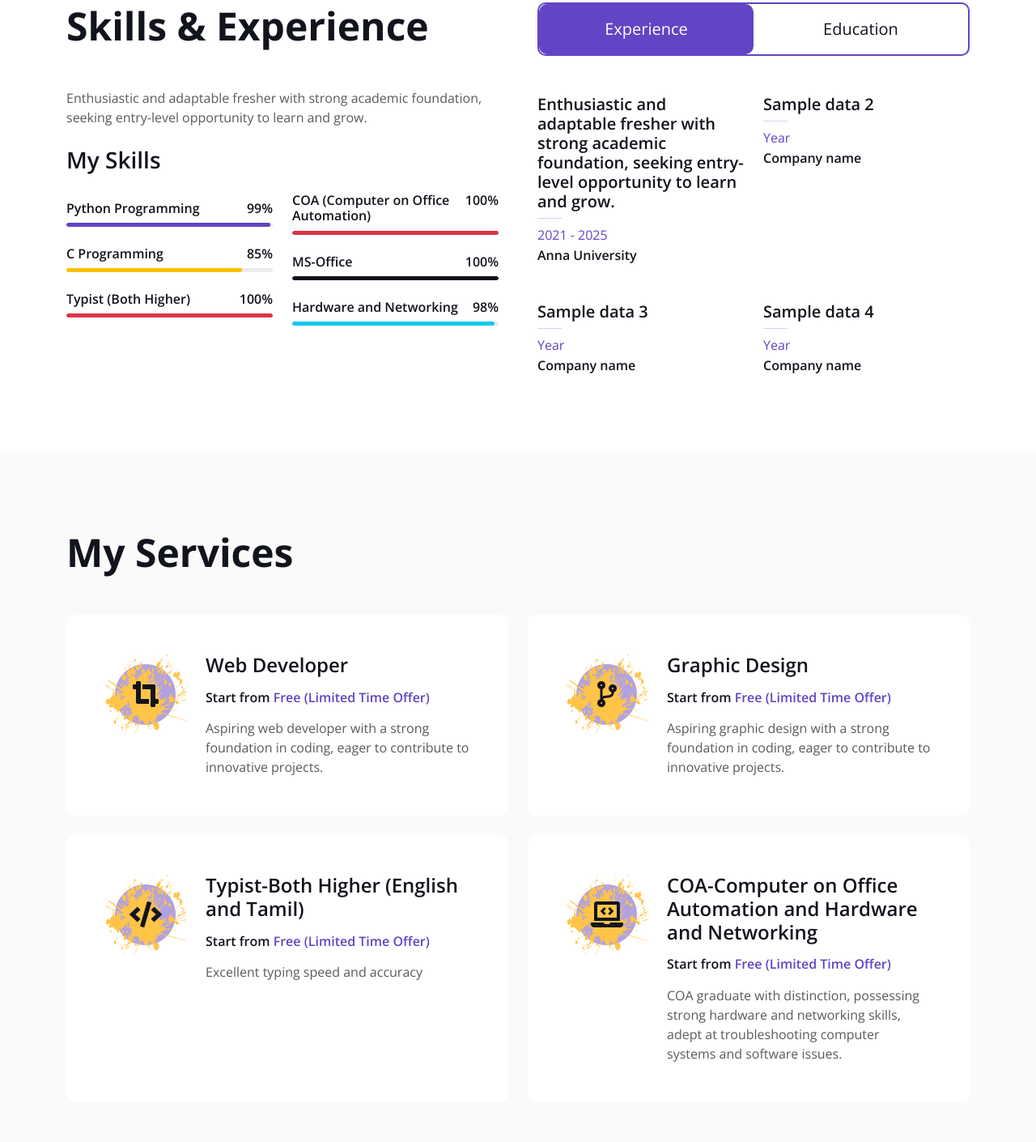
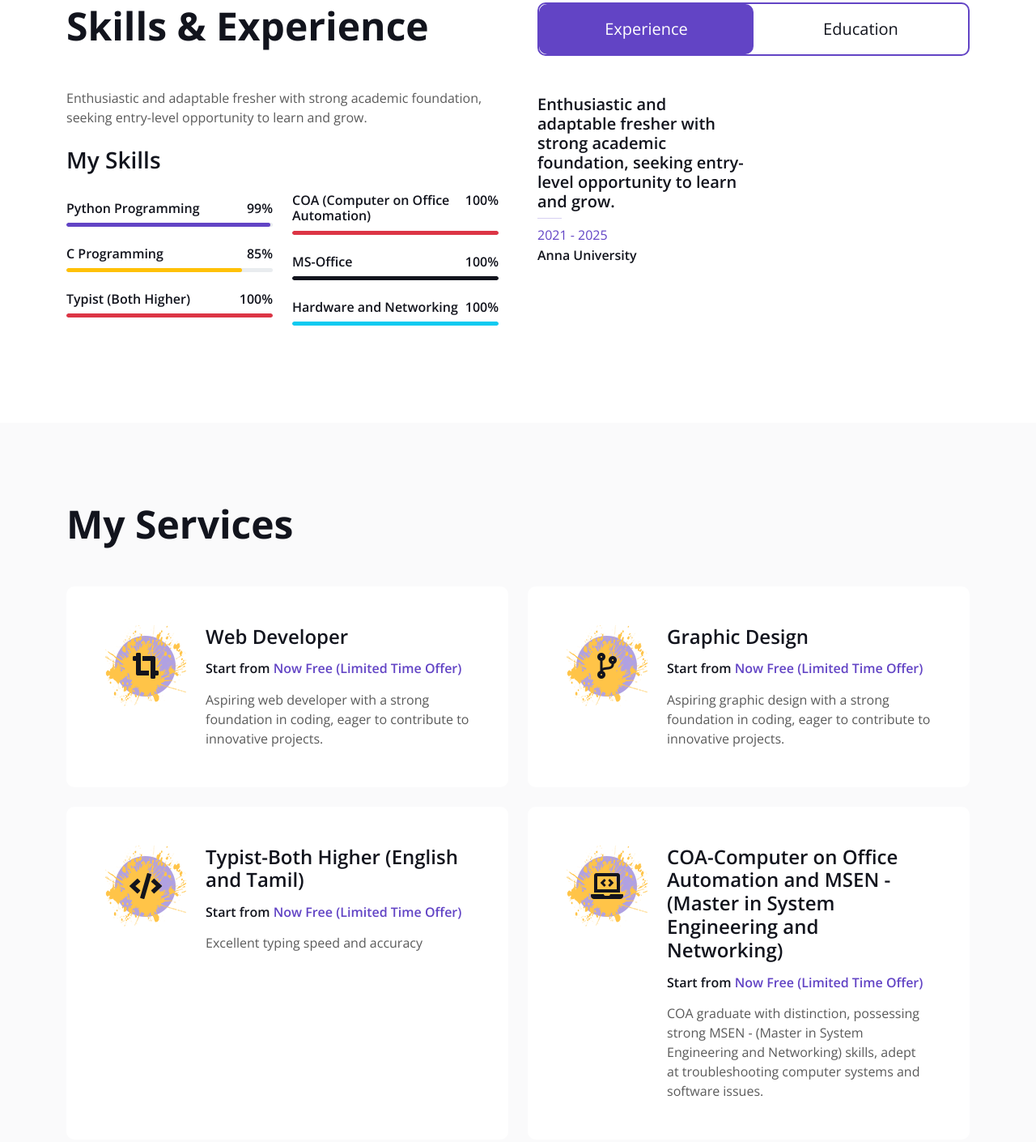
Before and after one commit to stharun9789/Tharun-portfolio, a plain HTML site: page index.html in a window 1280 px wide. Shown: the part 1950-3360 px from the top of the page at 81% size. Drawn offline with nearby package versions, Linux system fonts and the light colour scheme.

Commit message:
Modified

```diff
--- a/index.html
+++ b/index.html
@@ -203,10 +203,10 @@
                             <div class="skill mb-4">
                                 <div class="d-flex justify-content-between">
                                     <h6 class="font-weight-bold">Hardware and Networking</h6>
-                                    <h6 class="font-weight-bold">98%</h6>
+                                    <h6 class="font-weight-bold">100%</h6>
                                 </div>
                                 <div class="progress">
-                                    <div class="progress-bar bg-info" role="progressbar" aria-valuenow="98" aria-valuemin="0" aria-valuemax="100"></div>
+                                    <div class="progress-bar bg-info" role="progressbar" aria-valuenow="100" aria-valuemin="0" aria-valuemax="100"></div>
                                 </div>
                             </div>
                         </div>
@@ -229,24 +229,6 @@
                                     <hr class="text-primary my-2">
                                     <p class="text-primary mb-1">2021 - 2025</p>
                                     <h6 class="mb-0">Anna University</h6>
-                                </div>
-                                <div class="col-sm-6">
-                                    <h5>Sample data 2</h5>
-                                    <hr class="text-primary my-2">
-                                    <p class="text-primary mb-1">Year</p>
-                                    <h6 class="mb-0">Company name</h6>
-                                </div>
-                                <div class="col-sm-6">
-                                    <h5>Sample data 3</h5>
-                                    <hr class="text-primary my-2">
-                                    <p class="text-primary mb-1">Year</p>
-                                    <h6 class="mb-0">Company name</h6>
-                                </div>
-                                <div class="col-sm-6">
-                                    <h5>Sample data 4</h5>
-                                    <hr class="text-primary my-2">
-                                    <p class="text-primary mb-1">Year</p>
-                                    <h6 class="mb-0">Company name</h6>
                                 </div>
                             </div>
                         </div>
@@ -294,6 +276,12 @@
                                     <p class="text-primary mb-1">2024</p>
                                     <h6 class="mb-0">Intern Certify</h6>
                                 </div>
+                                <div class="col-sm-6">
+                                    <h5>MSEN - (Master in System Engineering and Networking)</h5>
+                                    <hr class="text-primary my-2">
+                                    <p class="text-primary mb-1">2024</p>
+                                    <h6 class="mb-0">Apollo Computer Education</h6>
+                                </div>
                             </div>
                         </div>
                     </div>
@@ -320,7 +308,7 @@
                         </div>
                         <div class="ms-sm-4">
                             <h4 class="mb-3">Web Developer</h4>
-                            <h6 class="mb-3">Start from <span class="text-primary">Free (Limited Time Offer)</span></h6>
+                            <h6 class="mb-3">Start from <span class="text-primary">Now Free (Limited Time Offer)</span></h6>
                             <span>Aspiring web developer with a strong foundation in coding, eager to contribute to innovative projects.</span>
                         </div>
                     </div>
@@ -332,7 +320,7 @@
                         </div>
                         <div class="ms-sm-4">
                             <h4 class="mb-3">Graphic Design</h4>
-                            <h6 class="mb-3">Start from <span class="text-primary">Free (Limited Time Offer)</span></h6>
+                            <h6 class="mb-3">Start from <span class="text-primary">Now Free (Limited Time Offer)</span></h6>
                             <span>Aspiring graphic design with a strong foundation in coding, eager to contribute to innovative projects.</span>
                         </div>
                     </div>
@@ -344,7 +332,7 @@
                         </div>
                         <div class="ms-sm-4">
                             <h4 class="mb-3">Typist-Both Higher (English and Tamil)</h4>
-                            <h6 class="mb-3">Start from <span class="text-primary">Free (Limited Time Offer)</span></h6>
+                            <h6 class="mb-3">Start from <span class="text-primary">Now Free (Limited Time Offer)</span></h6>
                             <span>Excellent typing speed and accuracy</span>
                         </div>
                     </div>
@@ -355,9 +343,9 @@
                             <i class="fa fa-laptop-code fa-2x text-dark"></i>
                         </div>
                         <div class="ms-sm-4">
-                            <h4 class="mb-3">COA-Computer on Office Automation and Hardware and Networking</h4>
-                            <h6 class="mb-3">Start from <span class="text-primary">Free (Limited Time Offer)</span></h6>
-                            <span>COA graduate with distinction, possessing strong hardware and networking skills, adept at troubleshooting computer systems and software issues.</span>
+                            <h4 class="mb-3">COA-Computer on Office Automation and MSEN - (Master in System Engineering and Networking)</h4>
+                            <h6 class="mb-3">Start from <span class="text-primary">Now Free (Limited Time Offer)</span></h6>
+                            <span>COA graduate with distinction, possessing strong MSEN - (Master in System Engineering and Networking) skills, adept at troubleshooting computer systems and software issues.</span>
                         </div>
                     </div>
                 </div>
@@ -595,21 +583,6 @@
     </div>
     <!-- Contact End -->
 
-
-    <!-- Map Start -->
-    <div class="container-xxl pt-5 px-0 wow fadeInUp" data-wow-delay="0.1s">
-        <div class="container-xxl pt-5 px-0">
-            <div class="bg-dark">
-                <iframe
-                src="https://www.google.com/maps/embed?pb=!1m18!1m12!1m3!1d3001156.4288297426!2d-78.01371936852176!3d42.72876761954724!2m3!1f0!2f0!3f0!3m2!1i1024!2i768!4f13.1!3m3!1m2!1s0x4ccc4bf0f123a5a9%3A0xddcfc6c1de189567!2sNew%20York%2C%20USA!5e0!3m2!1sen!2sbd!4v1603794290143!5m2!1sen!2sbd"
-                frameborder="0" style="width: 100%; height: 450px; border:0;" allowfullscreen="" aria-hidden="false"
-                tabindex="0"></iframe>
-            </div>
-        </div>
-    </div>
-    <!-- Map End -->
-
-
     <!-- Copyright Start -->
     <div class="container-fluid bg-dark text-white py-4">
             <div class="container">
```
Also changed, not shown: 2 other files.
